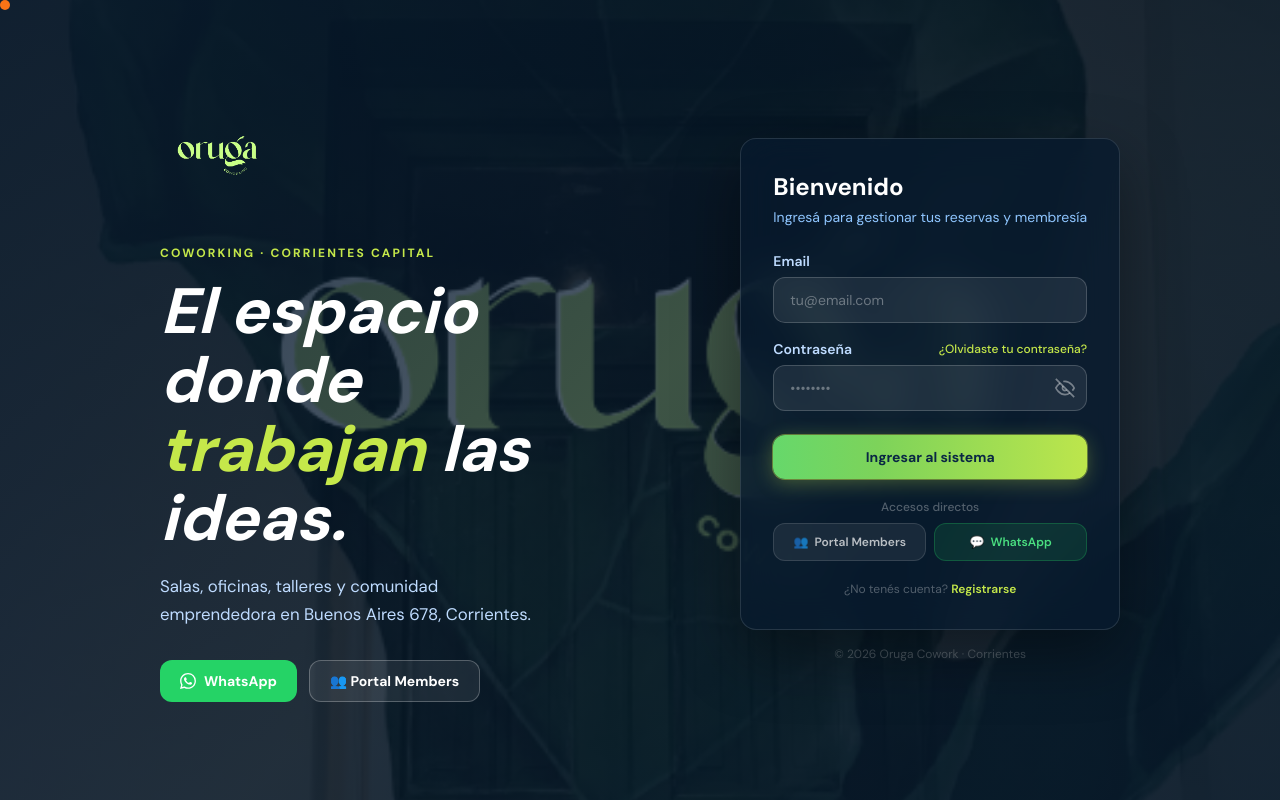
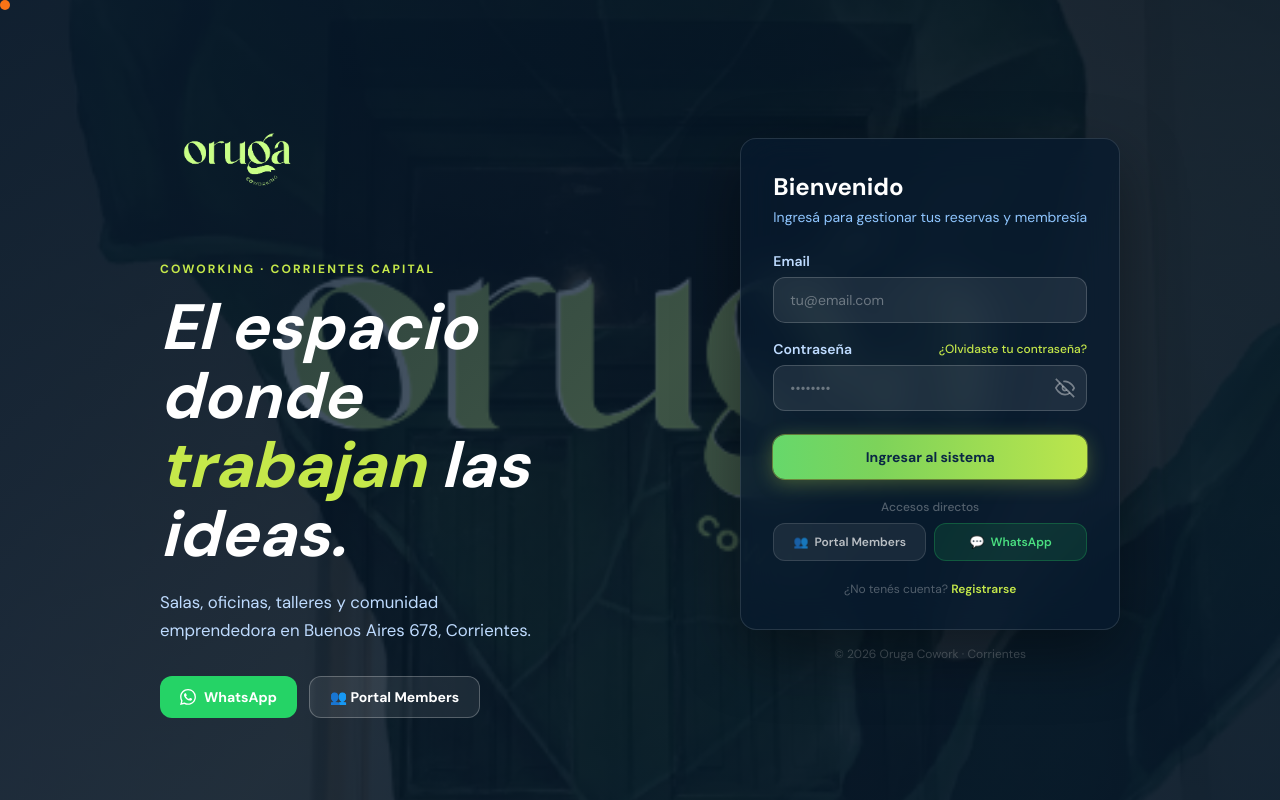
Before and after one commit to caballerodc10-cpu/sistema-de-membresia, a Next.js app: page /login in a window 1280 px wide. Built offline with nearby package versions, Linux system fonts and the light colour scheme.

Commit message:
feat: logo enorme en login - mismo protagonismo que el titulo

```diff
--- a/app/(auth)/login/page.tsx
+++ b/app/(auth)/login/page.tsx
@@ -71,7 +71,6 @@ return (
 <Image src="/hero-oruga.png" alt="Oruga Cowork" fill className="object-cover object-center" priority />
 <div className="absolute inset-0" style={{ background: 'linear-gradient(135deg, rgba(7,26,46,0.88) 0%, rgba(7,26,46,0.72) 50%, rgba(7,26,46,0.82) 100%)' }} />
 </div>
-
 {showResetModal && (
 <div className="fixed inset-0 z-50 flex items-center justify-center p-4" style={{ background: 'rgba(0,0,0,0.65)' }}>
 <div className="bg-white rounded-2xl shadow-2xl w-full max-w-sm p-8 relative">
@@ -97,7 +96,6 @@ return (
 </div>
 </div>
 )}
-
 <style>{`
 .login-btn { background: linear-gradient(270deg, #c5e84a, #7dd35a, #4ade80, #a3e635, #c5e84a); background-size: 300% 300%; animation: aurora-shift 4s ease infinite; box-shadow: 0 0 0 1px rgba(197,232,74,.4), 0 4px 20px rgba(197,232,74,.3); transition: box-shadow .2s ease, transform .1s ease; }
 .login-btn:hover:not(:disabled) { box-shadow: 0 0 0 1px rgba(197,232,74,.6), 0 6px 28px rgba(197,232,74,.45); transform: translateY(-1px); }
@@ -107,16 +105,13 @@ return (
 .glass-input::placeholder { color: rgba(255,255,255,0.35); }
 .glass-input:focus { outline: none; background: rgba(255,255,255,0.13); border-color: rgba(197,232,74,0.6); }
 `}</style>
-
 <div className="relative z-10 w-full max-w-5xl mx-auto px-4 sm:px-8 py-12 flex flex-col lg:flex-row items-center gap-12 lg:gap-20">
 <div className="flex-1 text-center lg:text-left">
-<div className="relative mx-auto lg:mx-0 mb-8" style={{ width: 'clamp(200px, 38vw, 360px)', height: 'clamp(65px, 12vw, 115px)' }}>
+<div className="relative mx-auto lg:mx-0 mb-6" style={{ width: 'clamp(260px, 46vw, 480px)', height: 'clamp(82px, 15vw, 155px)' }}>
 <Image src="/logo/logo-oruga-sin-fondo.png" alt="Oruga" fill className="object-contain object-center lg:object-left" style={{ filter: 'brightness(0) saturate(100%) invert(93%) sepia(26%) saturate(800%) hue-rotate(30deg) brightness(105%)' }} />
 </div>
 <p className="text-xs font-black tracking-widest uppercase mb-4" style={{ color: '#c5e84a', letterSpacing: '0.18em' }}>Coworking · Corrientes Capital</p>
-<h1 className="font-black text-white leading-[1.08] mb-5" style={{ fontSize: 'clamp(2.4rem, 5vw, 4rem)', fontStyle: 'italic' }}>
-El espacio donde<br /><span style={{ color: '#c5e84a' }}>trabajan</span> las ideas.
-</h1>
+<h1 className="font-black text-white leading-[1.08] mb-5" style={{ fontSize: 'clamp(2.4rem, 5vw, 4rem)', fontStyle: 'italic' }}>El espacio donde<br /><span style={{ color: '#c5e84a' }}>trabajan</span> las ideas.</h1>
 <p className="text-blue-200 leading-relaxed max-w-sm mx-auto lg:mx-0" style={{ fontSize: 'clamp(0.9rem, 1.5vw, 1.05rem)' }}>Salas, oficinas, talleres y comunidad emprendedora en Buenos Aires 678, Corrientes.</p>
 <div className="hidden lg:flex gap-3 mt-8">
 <a href="https://wa.me/5493794899843?text=Hola%20Oruga!%20Quiero%20reservar%20una%20sala" target="_blank" rel="noopener noreferrer" className="flex items-center gap-2 px-5 py-2.5 rounded-xl font-bold text-sm transition-all hover:opacity-90" style={{ background: '#25D366', color: '#fff' }}>
@@ -126,7 +121,6 @@ WhatsApp
 <Link href="/members/login" className="flex items-center gap-2 px-5 py-2.5 rounded-xl font-bold text-sm border transition-all" style={{ borderColor: 'rgba(255,255,255,0.25)', color: '#fff', background: 'rgba(255,255,255,0.08)' }}>👥 Portal Members</Link>
 </div>
 </div>
-
 <div className="w-full lg:w-auto lg:min-w-[360px]">
 <div className="rounded-2xl p-7 sm:p-8" style={{ background: 'rgba(7,26,46,0.75)', border: '1px solid rgba(255,255,255,0.12)', backdropFilter: 'blur(20px)', WebkitBackdropFilter: 'blur(20px)', boxShadow: '0 24px 64px rgba(0,0,0,0.4)' }}>
 <div className="mb-6">
@@ -148,9 +142,7 @@ WhatsApp
 <button type="button" onClick={() => setShowPassword(s => !s)} className="absolute right-3 top-1/2 -translate-y-1/2 transition-colors" style={{ color: 'rgba(255,255,255,0.4)' }} tabIndex={-1}><EyeIcon open={showPassword} /></button>
 </div>
 </div>
-{error && (
-<div className="rounded-xl px-4 py-3 text-sm font-medium" style={{ background: 'rgba(239,68,68,0.15)', border: '1px solid rgba(239,68,68,0.3)', color: '#fca5a5' }}>{error}</div>
-)}
+{error && (<div className="rounded-xl px-4 py-3 text-sm font-medium" style={{ background: 'rgba(239,68,68,0.15)', border: '1px solid rgba(239,68,68,0.3)', color: '#fca5a5' }}>{error}</div>)}
 <button type="submit" disabled={loading} className="login-btn w-full font-bold py-3 rounded-xl text-sm mt-2 disabled:opacity-60" style={{ color: '#0a2744' }}>{loading ? 'Ingresando...' : 'Ingresar al sistema'}</button>
 </form>
 <div className="mt-5 space-y-2">
```
